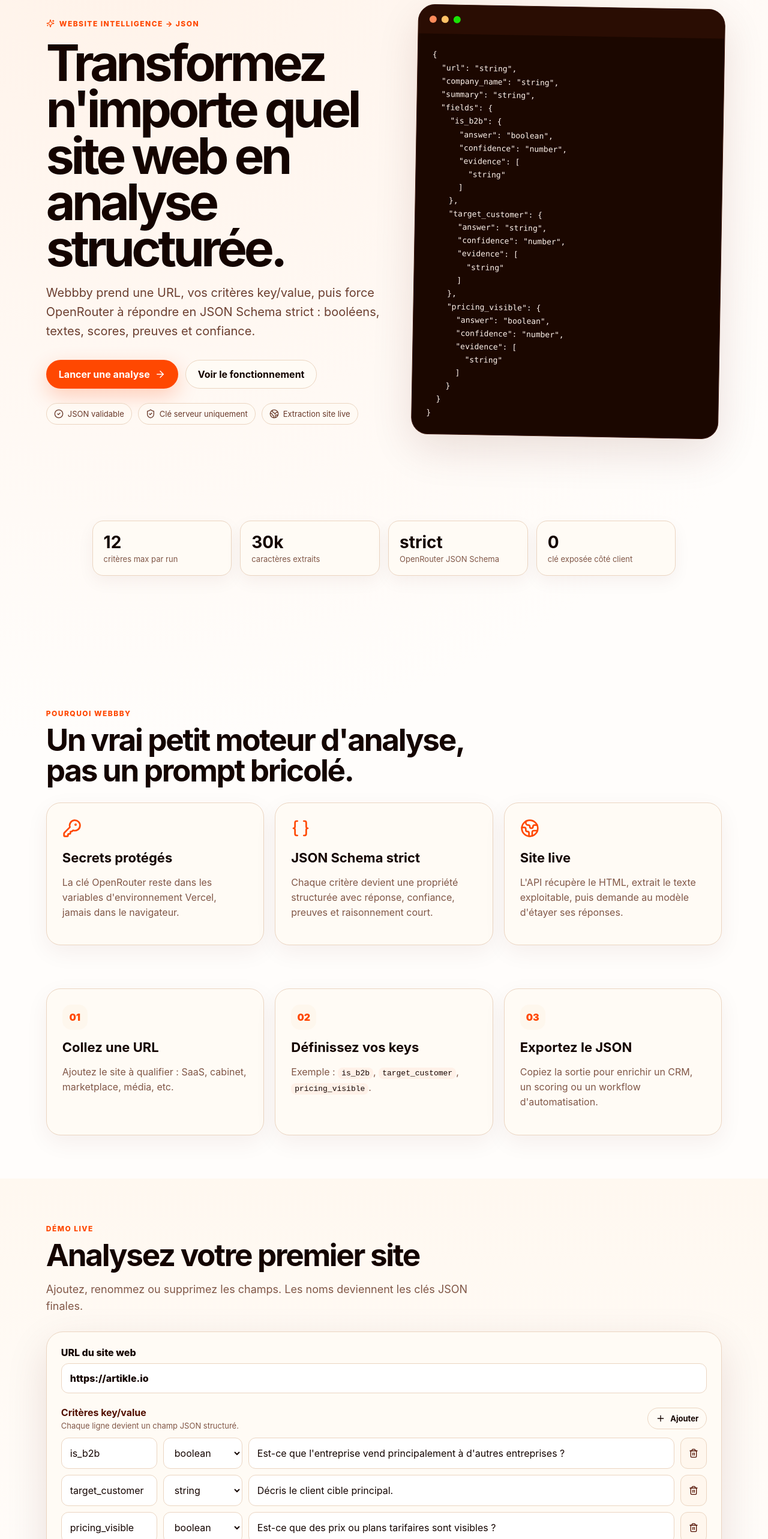
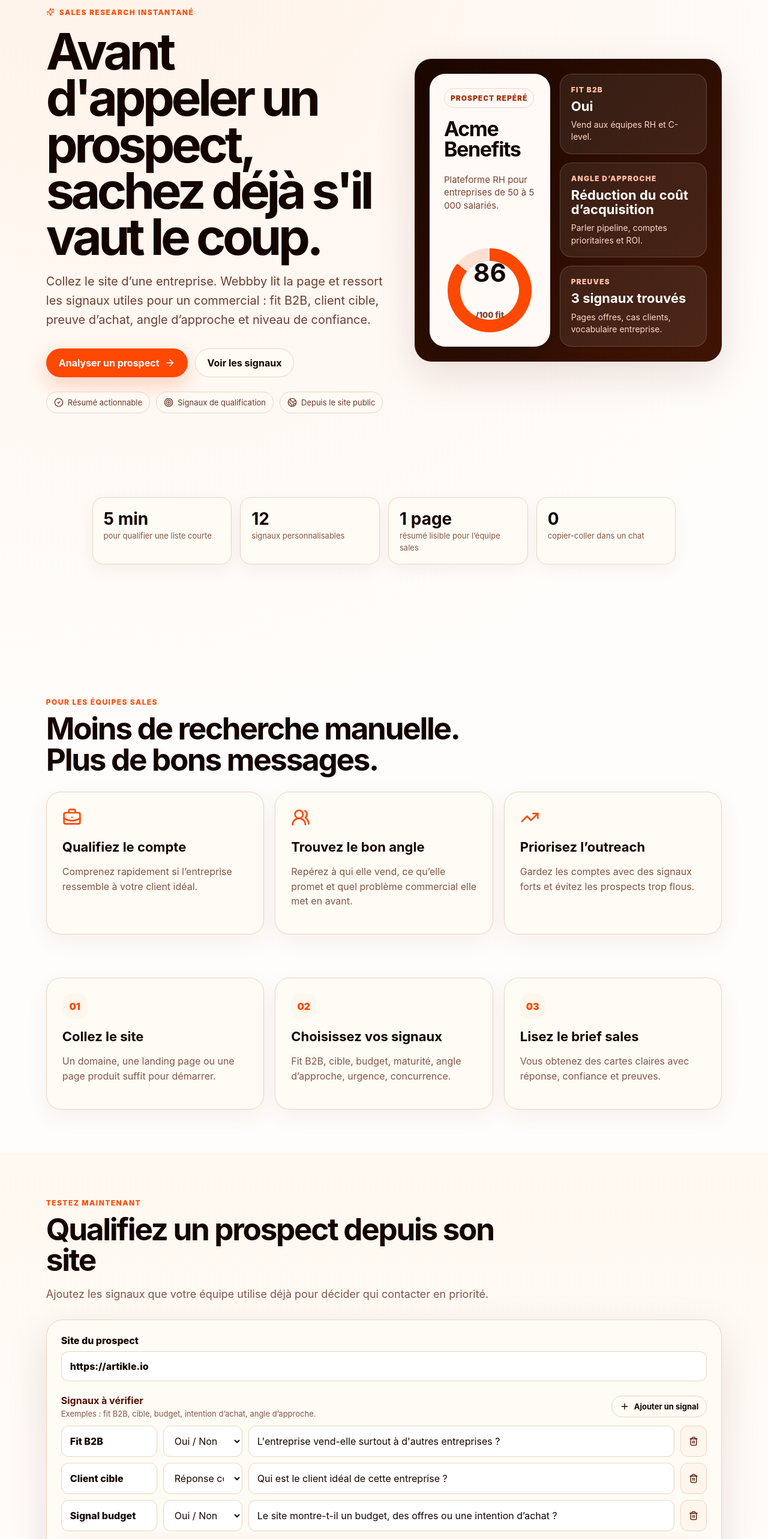
Before and after one commit to hermespromox/webbby, a React (Vite) app: page / in a window 1280 px wide. Shown: the part 160-2726 px from the top of the page at 60% size. Built offline with nearby package versions, Linux system fonts and the light colour scheme.

Commit message:
feat: reposition webbby for sales teams

```diff
--- a/index.html
+++ b/index.html
@@ -3,11 +3,66 @@
   <head>
     <meta charset="UTF-8" />
     <meta name="viewport" content="width=device-width, initial-scale=1.0" />
-    <title>Webbby — Analyse structurée de sites web</title>
-    <meta name="description" content="Analysez n'importe quel site web avec vos propres critères key/value et recevez un JSON structuré via OpenRouter." />
-    <meta property="og:title" content="Webbby — Website intelligence in JSON" />
-    <meta property="og:description" content="URL + critères → analyse structurée, preuves, confiance et JSON exportable." />
+    <title>Webbby — Qualifiez vos prospects depuis leur site web</title>
+    <meta name="description" content="Webbby aide les équipes sales à qualifier un prospect depuis son site web : fit B2B, client cible, signaux d'achat, angle d'approche et preuves concrètes." />
+    <meta name="keywords" content="qualification prospect, prospection B2B, sales intelligence, analyse site web entreprise, lead scoring, outbound sales, account research, CRM" />
+    <meta name="robots" content="index,follow,max-image-preview:large" />
+    <meta name="googlebot" content="index,follow" />
     <meta name="theme-color" content="#FF4801" />
+    <link rel="canonical" href="https://webbby-beta.vercel.app/" />
+
+    <meta property="og:type" content="website" />
+    <meta property="og:url" content="https://webbby-beta.vercel.app/" />
+    <meta property="og:title" content="Webbby — Brief sales instantané depuis un site web" />
+    <meta property="og:description" content="Collez le site d'un prospect. Webbby ressort les signaux commerciaux utiles pour prioriser, qualifier et contacter le bon compte." />
+    <meta property="og:site_name" content="Webbby" />
+    <meta property="og:locale" content="fr_FR" />
+
+    <meta name="twitter:card" content="summary_large_image" />
+    <meta name="twitter:title" content="Webbby — Qualifiez vos prospects depuis leur site web" />
+    <meta name="twitter:description" content="Fit B2B, cible, signaux d'achat, angle d'approche et preuves : un brief sales clair avant le premier message." />
+
+    <script type="application/ld+json">
+      {
+        "@context": "https://schema.org",
+        "@type": "SoftwareApplication",
+        "name": "Webbby",
+        "applicationCategory": "BusinessApplication",
+        "operatingSystem": "Web",
+        "url": "https://webbby-beta.vercel.app/",
+        "description": "Outil de qualification commerciale qui analyse le site web d'un prospect pour produire un brief sales actionnable.",
+        "offers": { "@type": "Offer", "price": "0", "priceCurrency": "EUR" },
+        "featureList": [
+          "Qualification de prospects B2B depuis leur site web",
+          "Signaux commerciaux personnalisables",
+          "Brief sales avec preuves et niveau de confiance",
+          "Priorisation de comptes pour l'outreach"
+        ]
+      }
+    </script>
+    <script type="application/ld+json">
+      {
+        "@context": "https://schema.org",
+        "@type": "FAQPage",
+        "mainEntity": [
+          {
+            "@type": "Question",
+            "name": "À quoi sert Webbby pour une équipe sales ?",
+            "acceptedAnswer": { "@type": "Answer", "text": "Webbby lit le site d'un prospect et ressort les signaux utiles pour décider s'il faut le contacter, avec quel angle et quel niveau de priorité." }
+          },
+          {
+            "@type": "Question",
+            "name": "Quels signaux Webbby peut-il vérifier ?",
+            "acceptedAnswer": { "@type": "Answer", "text": "Fit B2B, client cible, budget, intention d'achat, maturité commerciale, segment, urgence, positionnement et concurrence." }
+          },
+          {
+            "@type": "Question",
+            "name": "Webbby remplace-t-il un commercial ?",
+            "acceptedAnswer": { "@type": "Answer", "text": "Non. Webbby prépare la recherche compte et le brief de prospection avant l'appel ou l'email." }
+          }
+        ]
+      }
+    </script>
   </head>
   <body>
     <div id="root"></div>
--- a/src/App.jsx
+++ b/src/App.jsx
@@ -1,25 +1,31 @@
-import React, { useMemo, useState } from 'react';
-import { ArrowRight, Braces, CheckCircle2, Copy, Globe2, KeyRound, Loader2, Plus, ShieldCheck, Sparkles, Trash2 } from 'lucide-react';
+import React, { useState } from 'react';
+import { ArrowRight, BriefcaseBusiness, CheckCircle2, Globe2, Loader2, Plus, SearchCheck, Sparkles, Target, Trash2, TrendingUp, UsersRound } from 'lucide-react';
 import { createRoot } from 'react-dom/client';
 import './styles.css';
 
 const starterCriteria = [
-  { key: 'is_b2b', label: "Est-ce que l'entreprise vend principalement à d'autres entreprises ?", type: 'boolean' },
-  { key: 'target_customer', label: 'Décris le client cible principal.', type: 'string' },
-  { key: 'pricing_visible', label: 'Est-ce que des prix ou plans tarifaires sont visibles ?', type: 'boolean' }
+  { key: 'Fit B2B', label: "L'entreprise vend-elle surtout à d'autres entreprises ?", type: 'boolean' },
+  { key: 'Client cible', label: 'Qui est le client idéal de cette entreprise ?', type: 'string' },
+  { key: 'Signal budget', label: 'Le site montre-t-il un budget, des offres ou une intention d’achat ?', type: 'boolean' }
 ];
+
+const typeLabels = {
+  boolean: 'Oui / Non',
+  string: 'Réponse courte',
+  number: 'Score ou nombre'
+};
 
 function FieldRow({ field, index, update, remove }) {
   return (
     <div className="field-row">
-      <input aria-label="clé JSON" value={field.key} onChange={e => update(index, { key: e.target.value })} placeholder="is_b2b" />
-      <select aria-label="type de réponse" value={field.type} onChange={e => update(index, { type: e.target.value })}>
-        <option value="boolean">boolean</option>
-        <option value="string">string</option>
-        <option value="number">number</option>
+      <input aria-label="nom du signal" value={field.key} onChange={e => update(index, { key: e.target.value })} placeholder="Fit B2B" />
+      <select aria-label="format attendu" value={field.type} onChange={e => update(index, { type: e.target.value })}>
+        <option value="boolean">Oui / Non</option>
+        <option value="string">Réponse courte</option>
+        <option value="number">Score ou nombre</option>
       </select>
-      <input className="question" aria-label="question d'analyse" value={field.label} onChange={e => update(index, { label: e.target.value })} placeholder="Question à analyser" />
-      <button className="icon-btn" type="button" onClick={() => remove(index)} aria-label="supprimer le critère"><Trash2 size={16} /></button>
+      <input className="question" aria-label="question sales" value={field.label} onChange={e => update(index, { label: e.target.value })} placeholder="Ce que vous voulez savoir sur le prospect" />
+      <button className="icon-btn" type="button" onClick={() => remove(index)} aria-label="supprimer le signal"><Trash2 size={16} /></button>
     </div>
   );
 }
@@ -31,44 +37,32 @@
 }
 
 function ResultCard({ result }) {
-  const [copied, setCopied] = useState(false);
   if (!result) return null;
-  const text = JSON.stringify(result.analysis, null, 2);
   const fields = Object.entries(result.analysis.fields || {});
-  async function copy() {
-    await navigator.clipboard.writeText(text);
-    setCopied(true);
-    setTimeout(() => setCopied(false), 1200);
-  }
   return (
     <section className="result-card ux-result" id="result">
       <div className="section-head compact">
         <div>
-          <span className="eyebrow">Résultat lisible</span>
-          <h2>{result.analysis.company_name || 'Analyse du site'}</h2>
+          <span className="eyebrow">Compte rendu sales</span>
+          <h2>{result.analysis.company_name || 'Prospect analysé'}</h2>
           <p>{result.analysis.summary}</p>
         </div>
-        <button className="secondary small" type="button" onClick={copy}><Copy size={16} />{copied ? 'JSON copié' : 'Copier le JSON'}</button>
       </div>
-      <div className="summary-grid">
+      <div className="summary-grid sales-summary">
         <div><span>Site analysé</span><strong>{result.analysis.url || result.extracted?.finalUrl}</strong></div>
-        <div><span>Modèle</span><strong>GPT-5.4 Nano · reasoning xhigh</strong></div>
-        <div><span>Extraction</span><strong>{result.extracted?.chars?.toLocaleString('fr-FR')} caractères</strong></div>
+        <div><span>Lecture rapide</span><strong>Signaux commerciaux prêts à utiliser</strong></div>
+        <div><span>Prochaine étape</span><strong>Prioriser, qualifier, contacter</strong></div>
       </div>
       <div className="answer-grid">
         {fields.map(([key, item]) => (
           <article className="answer-card" key={key}>
-            <div className="answer-top"><code>{key}</code><span>{Math.round((item.confidence || 0) * 100)}% confiance</span></div>
+            <div className="answer-top"><span>{item.title || key}</span><em>{Math.round((item.confidence || 0) * 100)}% sûr</em></div>
             <strong className={typeof item.answer === 'boolean' ? (item.answer ? 'yes' : 'no') : ''}>{formatAnswer(item.answer)}</strong>
             <p>{item.reasoning}</p>
             <ul>{(item.evidence || []).map((evidence, i) => <li key={i}>{evidence}</li>)}</ul>
           </article>
         ))}
       </div>
-      <details className="raw-json">
-        <summary>Voir la réponse JSON brute</summary>
-        <pre>{text}</pre>
-      </details>
     </section>
   );
 }
@@ -79,11 +73,6 @@
   const [loading, setLoading] = useState(false);
   const [result, setResult] = useState(null);
   const [error, setError] = useState('');
-
-  const schemaPreview = useMemo(() => {
-    const fields = Object.fromEntries(criteria.filter(c => c.key).map(c => [c.key, { answer: c.type, confidence: 'number', evidence: ['string'] }]));
-    return JSON.stringify({ url: 'string', company_name: 'string', summary: 'string', fields }, null, 2);
-  }, [criteria]);
 
   function update(index, patch) {
     setCriteria(items => items.map((item, i) => i === index ? { ...item, ...patch } : item));
@@ -118,77 +107,86 @@
   return (
     <main>
       <nav className="nav">
-        <a className="brand" href="#top" aria-label="Webbby home"><span className="logo"><Braces size={22} /></span><span>Webbby</span></a>
-        <div className="nav-links"><a href="#demo">Démo</a><a href="#features">Fonctions</a><a href="#pricing">Prix</a><a href="#faq">FAQ</a></div>
-        <a className="nav-cta" href="#demo">Analyser <ArrowRight size={16} /></a>
+        <a className="brand" href="#top" aria-label="Webbby home"><span className="logo"><SearchCheck size={22} /></span><span>Webbby</span></a>
+        <div className="nav-links"><a href="#demo">Tester</a><a href="#features">Signaux</a><a href="#pricing">Offre</a><a href="#faq">FAQ</a></div>
+        <a className="nav-cta" href="#demo">Qualifier un prospect <ArrowRight size={16} /></a>
       </nav>
 
       <section className="hero" id="top">
         <div className="hero-copy">
-          <span className="eyebrow"><Sparkles size={14}/> Website intelligence → JSON</span>
-          <h1>Transformez n'importe quel site web en analyse structurée.</h1>
-          <p>Webbby prend une URL, vos critères key/value, puis force OpenRouter à répondre en JSON Schema strict : booléens, textes, scores, preuves et confiance.</p>
-          <div className="hero-actions"><a className="primary" href="#demo">Lancer une analyse <ArrowRight size={18}/></a><a className="secondary" href="#features">Voir le fonctionnement</a></div>
-          <div className="proof-row"><span><CheckCircle2 size={16}/> JSON validable</span><span><ShieldCheck size={16}/> Clé serveur uniquement</span><span><Globe2 size={16}/> Extraction site live</span></div>
+          <span className="eyebrow"><Sparkles size={14}/> Sales research instantané</span>
+          <h1>Avant d'appeler un prospect, sachez déjà s'il vaut le coup.</h1>
+          <p>Collez le site d’une entreprise. Webbby lit la page et ressort les signaux utiles pour un commercial : fit B2B, client cible, preuve d’achat, angle d’approche et niveau de confiance.</p>
+          <div className="hero-actions"><a className="primary" href="#demo">Analyser un prospect <ArrowRight size={18}/></a><a className="secondary" href="#features">Voir les signaux</a></div>
+          <div className="proof-row"><span><CheckCircle2 size={16}/> Résumé actionnable</span><span><Target size={16}/> Signaux de qualification</span><span><Globe2 size={16}/> Depuis le site public</span></div>
         </div>
-        <div className="hero-panel">
-          <div className="panel-top"><span></span><span></span><span></span></div>
-          <pre>{schemaPreview}</pre>
+        <div className="hero-panel sales-panel" aria-label="Exemple d'analyse sales">
+          <div className="lead-card hero-lead-card">
+            <span className="lead-label">Prospect repéré</span>
+            <h3>Acme Benefits</h3>
+            <p>Plateforme RH pour entreprises de 50 à 5 000 salariés.</p>
+            <div className="score-ring"><strong>86</strong><span>/100 fit</span></div>
+          </div>
+          <div className="signal-stack">
+            <div><span>Fit B2B</span><strong>Oui</strong><small>Vend aux équipes RH et C-level.</small></div>
+            <div><span>Angle d’approche</span><strong>Réduction du coût d’acquisition</strong><small>Parler pipeline, comptes prioritaires et ROI.</small></div>
+            <div><span>Preuves</span><strong>3 signaux trouvés</strong><small>Pages offres, cas clients, vocabulaire entreprise.</small></div>
+          </div>
         </div>
       </section>
 
       <section className="trustbar">
-        <div><strong>12</strong><span>critères max par run</span></div>
-        <div><strong>30k</strong><span>caractères extraits</span></div>
-        <div><strong>strict</strong><span>OpenRouter JSON Schema</span></div>
-        <div><strong>0</strong><span>clé exposée côté client</span></div>
+        <div><strong>5 min</strong><span>pour qualifier une liste courte</span></div>
+        <div><strong>12</strong><span>signaux personnalisables</span></div>
+        <div><strong>1 page</strong><span>résumé lisible pour l’équipe sales</span></div>
+        <div><strong>0</strong><span>copier-coller dans un chat</span></div>
       </section>
 
       <section className="features" id="features">
-        <div className="section-head"><span className="eyebrow">Pourquoi Webbby</span><h2>Un vrai petit moteur d'analyse, pas un prompt bricolé.</h2></div>
+        <div className="section-head"><span className="eyebrow">Pour les équipes sales</span><h2>Moins de recherche manuelle. Plus de bons messages.</h2></div>
         <div className="cards">
-          <article><KeyRound/><h3>Secrets protégés</h3><p>La clé OpenRouter reste dans les variables d'environnement Vercel, jamais dans le navigateur.</p></article>
-          <article><Braces/><h3>JSON Schema strict</h3><p>Chaque critère devient une propriété structurée avec réponse, confiance, preuves et raisonnement court.</p></article>
-          <article><Globe2/><h3>Site live</h3><p>L'API récupère le HTML, extrait le texte exploitable, puis demande au modèle d'étayer ses réponses.</p></article>
+          <article><BriefcaseBusiness/><h3>Qualifiez le compte</h3><p>Comprenez rapidement si l’entreprise ressemble à votre client idéal.</p></article>
+          <article><UsersRound/><h3>Trouvez le bon angle</h3><p>Repérez à qui elle vend, ce qu’elle promet et quel problème commercial elle met en avant.</p></article>
+          <article><TrendingUp/><h3>Priorisez l’outreach</h3><p>Gardez les comptes avec des signaux forts et évitez les prospects trop flous.</p></article>
         </div>
       </section>
 
       <section className="how">
-        <div><span>01</span><h3>Collez une URL</h3><p>Ajoutez le site à qualifier : SaaS, cabinet, marketplace, média, etc.</p></div>
-        <div><span>02</span><h3>Définissez vos keys</h3><p>Exemple : <code>is_b2b</code>, <code>target_customer</code>, <code>pricing_visible</code>.</p></div>
-        <div><span>03</span><h3>Exportez le JSON</h3><p>Copiez la sortie pour enrichir un CRM, un scoring ou un workflow d'automatisation.</p></div>
+        <div><span>01</span><h3>Collez le site</h3><p>Un domaine, une landing page ou une page produit suffit pour démarrer.</p></div>
+        <div><span>02</span><h3>Choisissez vos signaux</h3><p>Fit B2B, cible, budget, maturité, angle d’approche, urgence, concurrence.</p></div>
+        <div><span>03</span><h3>Lisez le brief sales</h3><p>Vous obtenez des cartes claires avec réponse, confiance et preuves.</p></div>
       </section>
 
       <section className="demo" id="demo">
-        <div className="section-head"><span className="eyebrow">Démo live</span><h2>Analysez votre premier site</h2><p>Ajoutez, renommez ou supprimez les champs. Les noms deviennent les clés JSON finales.</p></div>
+        <div className="section-head"><span className="eyebrow">Testez maintenant</span><h2>Qualifiez un prospect depuis son site</h2><p>Ajoutez les signaux que votre équipe utilise déjà pour décider qui contacter en priorité.</p></div>
         <form onSubmit={analyze} className="analyzer">
-          <label>URL du site web<input value={url} onChange={e => setUrl(e.target.value)} placeholder="https://example.com" required /></label>
-          <div className="criteria-head"><div><strong>Critères key/value</strong><span>Chaque ligne devient un champ JSON structuré.</span></div><button className="secondary small" type="button" onClick={() => setCriteria([...criteria, { key: '', label: '', type: 'string' }])}><Plus size={16}/>Ajouter</button></div>
+          <label>Site du prospect<input value={url} onChange={e => setUrl(e.target.value)} placeholder="https://entreprise.com" required /></label>
+          <div className="criteria-head"><div><strong>Signaux à vérifier</strong><span>Exemples : fit B2B, cible, budget, intention d’achat, angle d’approche.</span></div><button className="secondary small" type="button" onClick={() => setCriteria([...criteria, { key: '', label: '', type: 'string' }])}><Plus size={16}/>Ajouter un signal</button></div>
           <div className="field-list">{criteria.map((field, index) => <FieldRow key={index} field={field} index={index} update={update} remove={remove} />)}</div>
           {error && <div className="error">{error}</div>}
-          <button className="primary submit" disabled={loading} type="submit">{loading ? <Loader2 className="spin" size={18}/> : <Sparkles size={18}/>} {loading ? 'Analyse en cours…' : 'Analyser le site'}</button>
+          <button className="primary submit" disabled={loading} type="submit">{loading ? <Loader2 className="spin" size={18}/> : <Sparkles size={18}/>} {loading ? 'Lecture du site…' : 'Obtenir le brief sales'}</button>
         </form>
         <ResultCard result={result} />
       </section>
 
       <section className="pricing" id="pricing">
-        <div className="section-head"><span className="eyebrow">Offre</span><h2>Simple pour démarrer, extensible ensuite.</h2></div>
+        <div className="section-head"><span className="eyebrow">Offre</span><h2>Un assistant de qualification pour votre pipeline.</h2></div>
         <div className="price-grid">
-          <article><span>Starter</span><h3>Gratuit</h3><p>Tester l'analyse URL + critères manuels.</p><ul><li>Démo live</li><li>Export JSON</li><li>Critères personnalisés</li></ul></article>
-          <article className="hot"><span>Pro</span><h3>Sur demande</h3><p>Pour brancher Webbby à un CRM, un scrapeur ou une base prospects.</p><ul><li>Batch URLs</li><li>Schémas sauvegardés</li><li>Webhooks/API</li></ul></article>
+          <article><span>Starter</span><h3>Gratuit</h3><p>Tester la qualification manuelle compte par compte.</p><ul><li>Analyse d’un site</li><li>Signaux personnalisés</li><li>Brief sales lisible</li></ul></article>
+          <article className="hot"><span>Pro</span><h3>Sur demande</h3><p>Pour traiter des listes de comptes et préparer l’outreach à grande échelle.</p><ul><li>Analyse en batch</li><li>Signaux d’équipe sauvegardés</li><li>Export CRM et workflows</li></ul></article>
         </div>
       </section>
 
       <section className="faq" id="faq">
         <div className="section-head"><span className="eyebrow">FAQ</span><h2>Questions fréquentes</h2></div>
-        <details open><summary>Est-ce que la clé OpenRouter est visible ?</summary><p>Non. Elle est lue uniquement par la fonction serverless Vercel.</p></details>
-        <details><summary>Pourquoi JSON Schema plutôt qu'un prompt JSON ?</summary><p>Le schéma force la structure et rend la sortie beaucoup plus fiable pour l'automatisation.</p></details>
-        <details><summary>Peut-on ajouter d'autres critères que is_b2b ?</summary><p>Oui. Ajoutez vos propres clés, questions et types : boolean, string ou number.</p></details>
-        <details><summary>Que se passe-t-il si le site bloque l'extraction ?</summary><p>L'API renvoie une erreur claire si elle ne récupère pas assez de texte exploitable.</p></details>
+        <details open><summary>À quoi sert Webbby pour un commercial ?</summary><p>À lire rapidement le site d’un prospect et ressortir les signaux qui aident à décider s’il faut le contacter, avec quel angle et quel niveau de priorité.</p></details>
+        <details><summary>Est-ce que je peux personnaliser les signaux ?</summary><p>Oui. Vous pouvez demander exactement ce que votre équipe regarde déjà : cible, budget, stack, maturité, intention, segment, urgence ou concurrence.</p></details>
+        <details><summary>Est-ce que Webbby remplace un commercial ?</summary><p>Non. Il prépare le terrain : recherche compte, qualification et brief avant l’appel ou l’email.</p></details>
+        <details><summary>Que se passe-t-il si le site est trop pauvre ?</summary><p>Webbby vous le signale au lieu d’inventer. Le brief reste basé sur les éléments réellement visibles sur le site.</p></details>
       </section>
 
-      <section className="final-cta"><h2>URL + critères → JSON exploitable.</h2><p>Un MVP sérieux pour qualifier des entreprises sans copier-coller dans un chat.</p><a className="primary inverse" href="#demo">Essayer Webbby</a></section>
-      <footer><strong>Webbby</strong><span>Built with the warm orange design system · OpenRouter structured outputs</span></footer>
+      <section className="final-cta"><h2>Transformez un site web en brief de prospection.</h2><p>Le bon compte, le bon angle, les bonnes preuves — avant le premier message.</p><a className="primary inverse" href="#demo">Qualifier un prospect</a></section>
+      <footer><strong>Webbby</strong><span>Qualification commerciale depuis les sites web publics</span></footer>
     </main>
   );
 }
```
Also changed, not shown: api/analyze.js (+7 -6 lines), src/styles.css.
